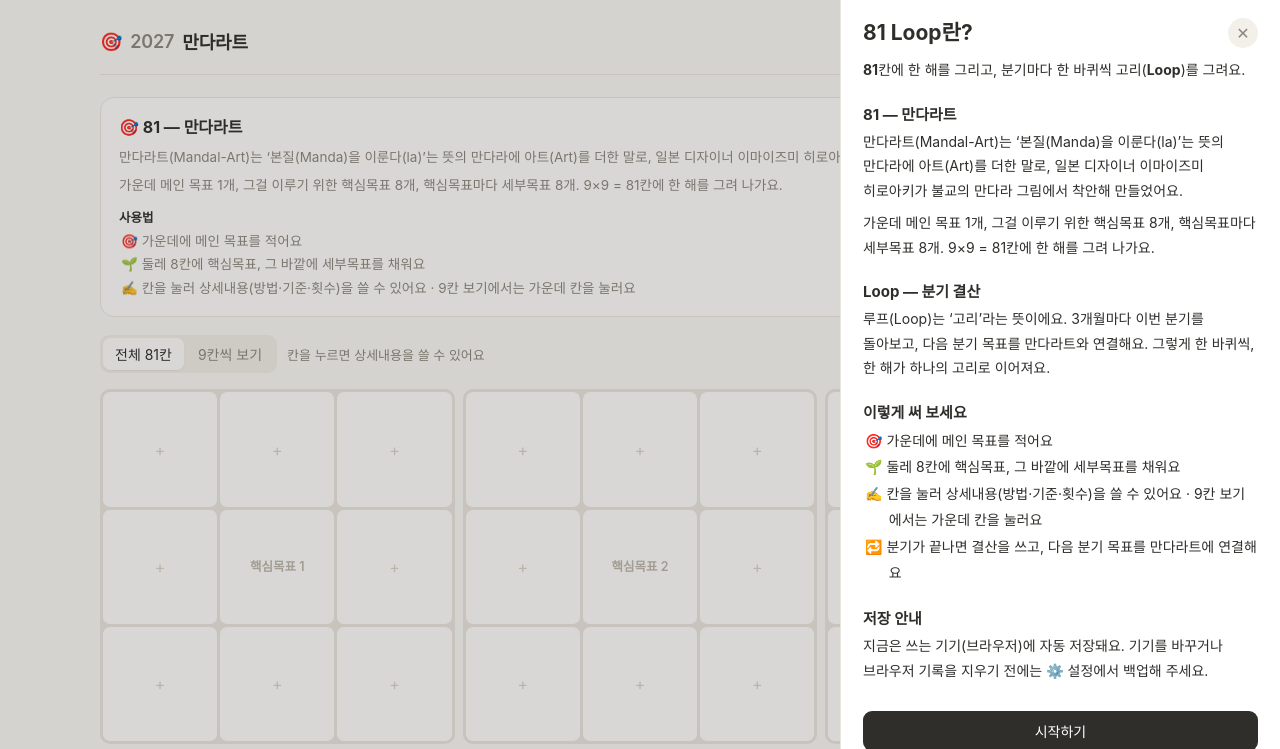
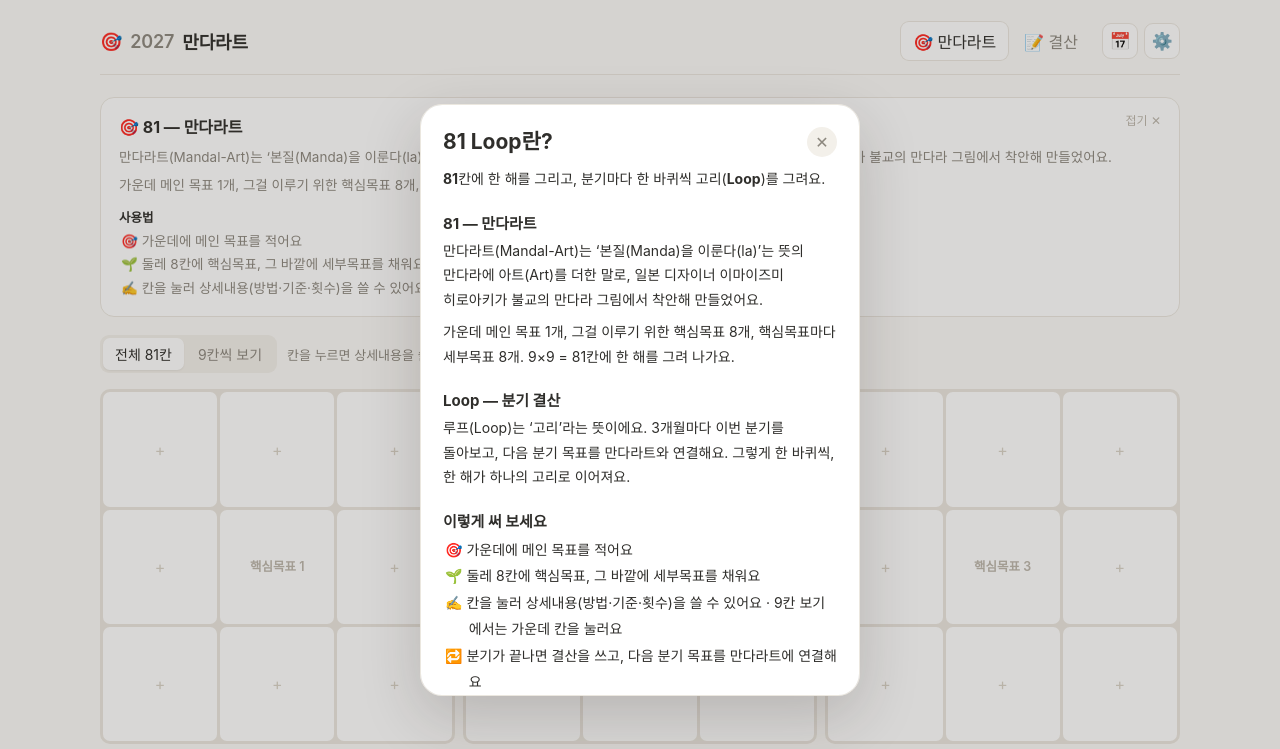
Before and after one commit to puretnet/81loop, a plain HTML site: page index.html in a window 1280 px wide. Shown: the top 749 px of the page. Drawn offline with Linux system fonts and the light colour scheme.

Commit message:
Add files via upload

```diff
--- a/index.html
+++ b/index.html
@@ -257,6 +257,14 @@ textarea.field{resize:vertical;line-height:1.5}
 .credit .sep{color:var(--line2)}
 @media (max-width:420px){.credit .sep{display:none}.credit{flex-direction:column;align-items:center;gap:4px}}
 
+/* centered popup (about) */
+.sheet.modal{top:50%;left:50%;right:auto;bottom:auto;height:auto;width:min(440px,calc(100vw - 40px));max-height:74vh;
+  border:1px solid var(--line);border-radius:22px;box-shadow:0 20px 60px rgba(40,30,20,.18);
+  padding:22px 22px 24px;transform:translate(-50%,-46%) scale(.97);opacity:0;
+  transition:transform .22s ease,opacity .22s ease,visibility 0s .22s}
+.sheet.modal.open{transform:translate(-50%,-50%);opacity:1;transition:transform .22s ease,opacity .22s ease}
+.sheet.modal::before{display:none}
+
 /* ===== liquid glass theme ===== */
 html[data-theme="glass"]{
   --paper:#f4f1ec; --card:rgba(255,255,255,.52); --line:rgba(255,255,255,.65); --line2:rgba(120,110,100,.22);
@@ -298,6 +306,7 @@ html[data-theme="glass"] .qtab.on,html[data-theme="glass"] .yopt.on{background:r
 html[data-theme="glass"] .acard.empty{background:rgba(255,255,255,.18);border:1px dashed rgba(255,255,255,.8)}
 html[data-theme="glass"] .sheet{background:rgba(255,255,255,.62);border-radius:28px 0 0 28px}
 @media (max-width:700px){html[data-theme="glass"] .sheet{border-radius:28px 28px 0 0}}
+html[data-theme="glass"] .sheet.modal{border-radius:26px}
 html[data-theme="glass"] .dialog{border-radius:26px;background:rgba(255,255,255,.7)}
 html[data-theme="glass"] .backdrop.show,html[data-theme="glass"] .dialog-bg{background:rgba(60,50,40,.12)}
 html[data-theme="glass"] .tb,html[data-theme="glass"] .tb-pop{border-bottom-color:rgba(255,255,255,.6)}
@@ -901,6 +910,7 @@ function openSheet(s){
   ui.sheet = s;
   const sheet = $('#sheet');
   sheet.innerHTML = '';
+  sheet.classList.toggle('modal', s.type === 'about');
   sheet.append(...[].concat(s.type === 'edit' ? renderEditor(s.target) : s.type === 'about' ? renderAbout() : renderSettings()).flat().filter(Boolean));
   sheet.classList.add('open'); sheet.setAttribute('aria-hidden', 'false');
   $('#backdrop').classList.add('show');
```
